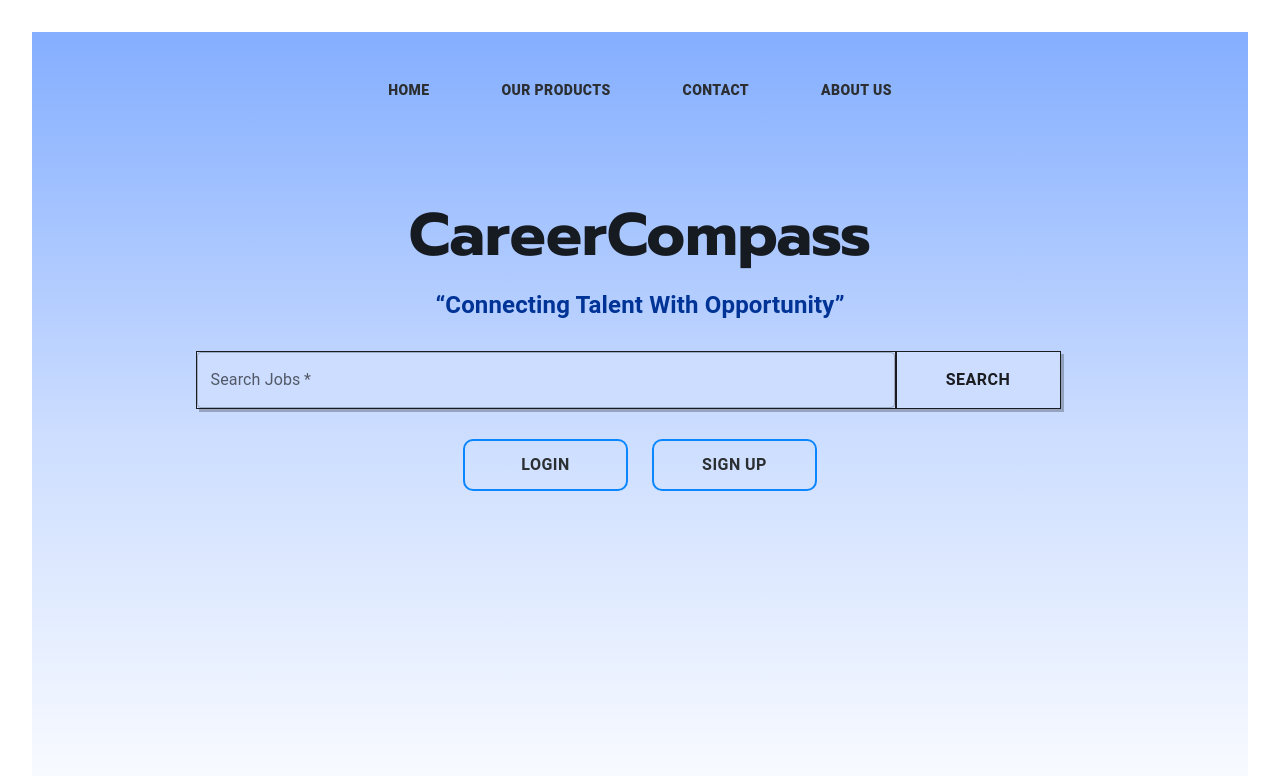
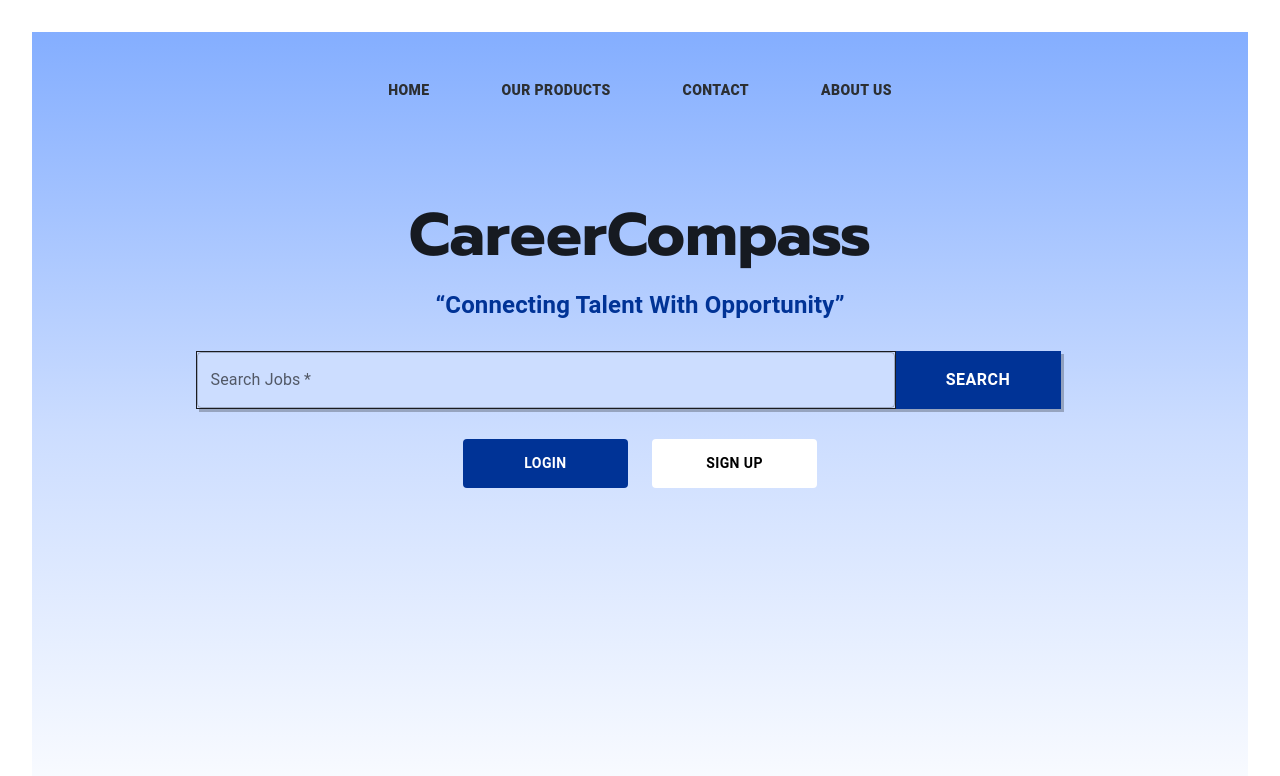
Before and after one commit to Abhay2342/innovateX_Hackathon, a React (Vite) app in the folder client/: page / in a window 1280 px wide. Shown: the top 776 px of the page. Built offline with nearby package versions, Linux system fonts and the light colour scheme.

Commit message:
fixed colors

```diff
--- a/client/src/components/HeroSection/HeroSection.jsx
+++ b/client/src/components/HeroSection/HeroSection.jsx
@@ -77,10 +77,11 @@ const HeroSection = ({
                 variant="listingSearch"
                 size="large"
                 sx={{
-                  background: "#CCDDFF",
+                  background: "#003396",
+                  color: "white",
                   margin: "1px 0px",
                   border: 1.5,
-
+                  borderColor: "#003396",
                   borderRadius: "0px",
 
                   boxShadow: "3px 3px 0px rgba(0, 0, 0, 0.25)",
@@ -97,7 +98,12 @@ const HeroSection = ({
             </Button>
           </Grid>
           <Grid item>
-            <Button variant="header" size="large" onClick={handleSignUpSubmit}>
+            <Button
+              variant="header"
+              size="large"
+              sx={{ backgroundColor: "white", border: 0, color: "black" }}
+              onClick={handleSignUpSubmit}
+            >
               SIGN UP
             </Button>
           </Grid>
--- a/client/src/theme.jsx
+++ b/client/src/theme.jsx
@@ -11,20 +11,13 @@ const theme = createTheme({
       styleOverrides: {
         header: {
           padding: "12px 24px",
-          color: "#2c2f32",
-          textTransform: "uppercase",
-          border: "2px solid #0b86ff",
+          color: "white",
+          backgroundColor: "#003396",
+
           display: "block",
-          borderRadius: "10px",
-          backgroundColor: "transparent",
-          fontWeight: 600,
-          fontSize: "16px",
-          lineHeight: "150%",
+          fontWeight: 700,
           transition: "color .3s, background-color .3s",
-          justifyContent: "center",
-          textAlign: "center",
-          paddingLeft: "13px",
-          paddingRight: "13px",
+
           minWidth: "165px",
         },
 
```
